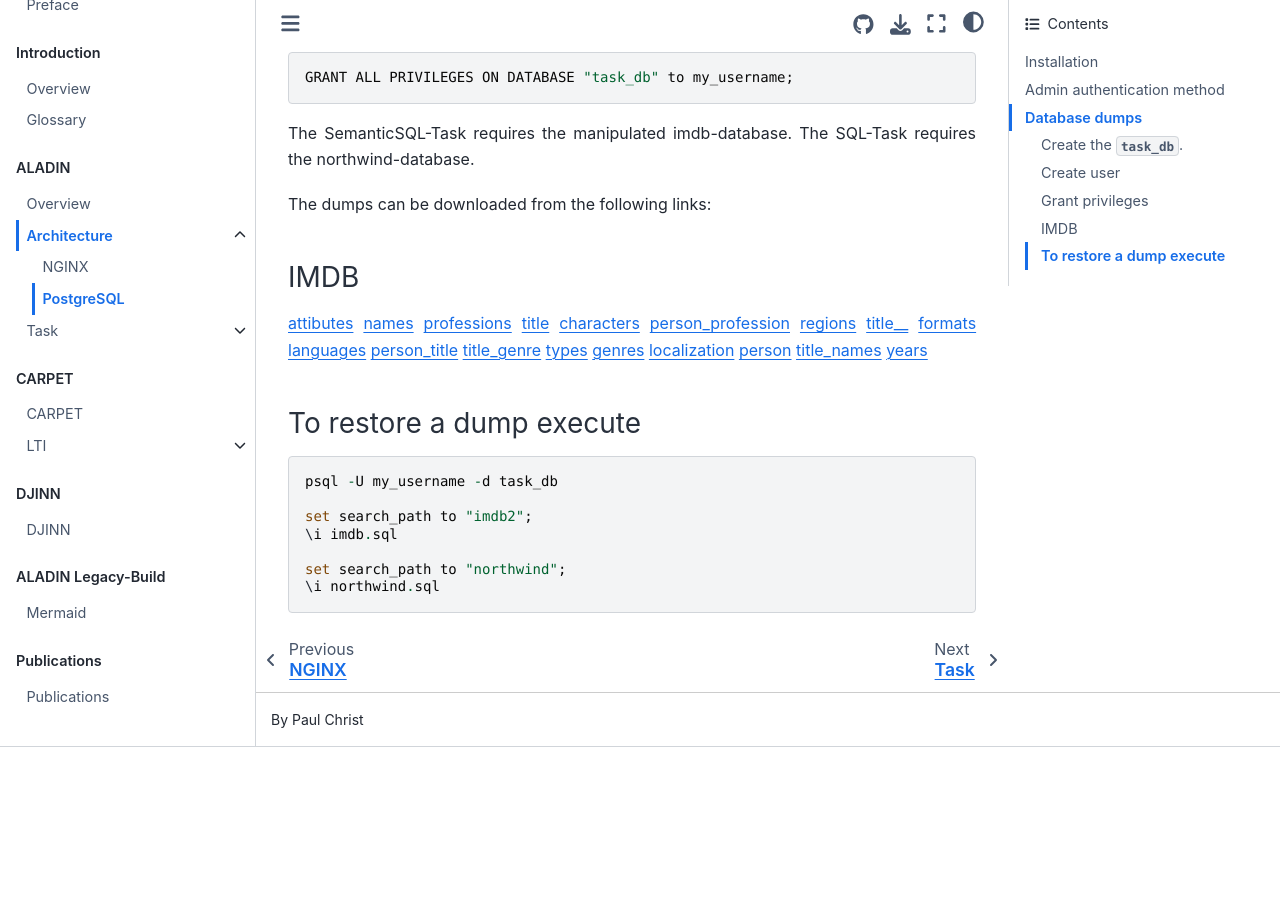
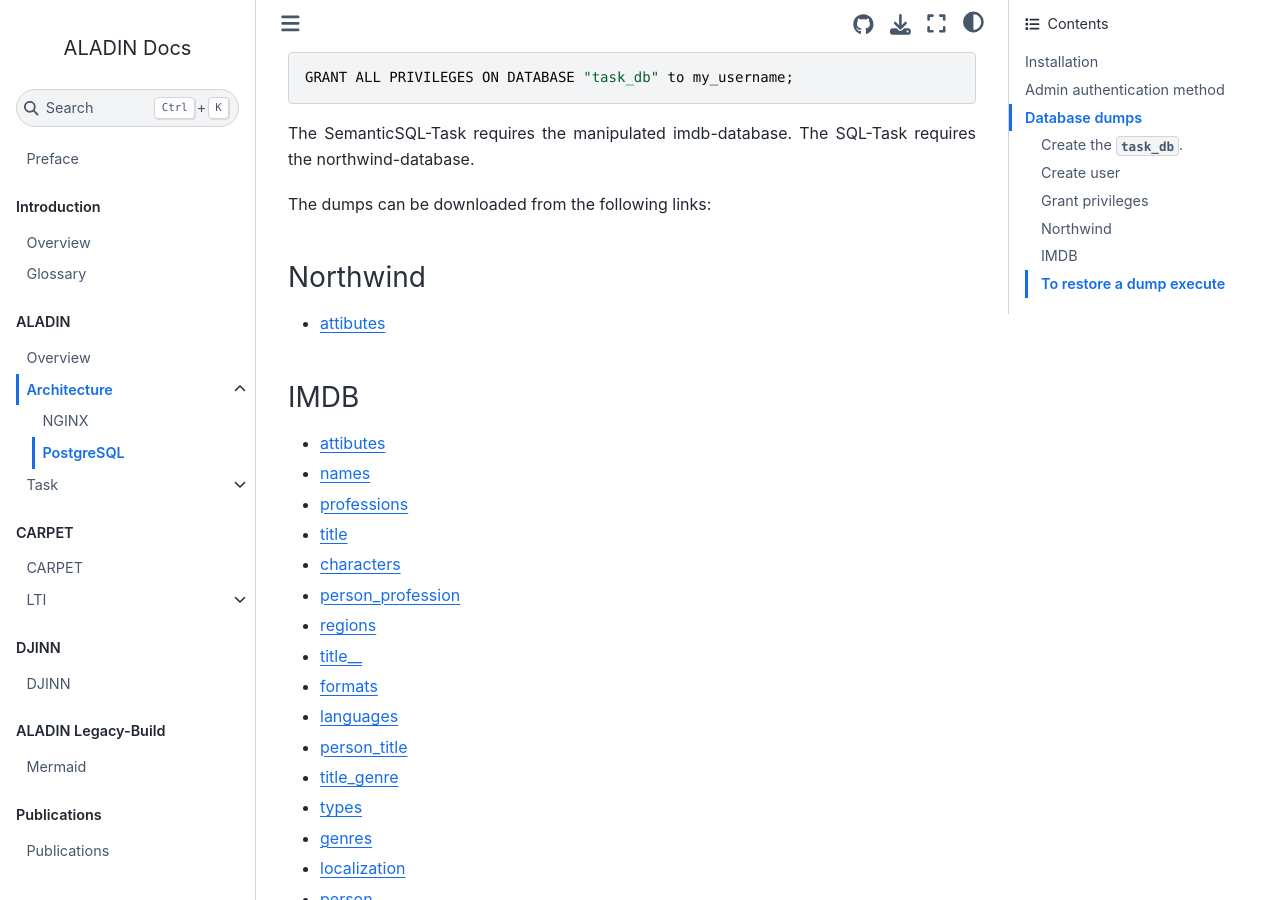
Before and after one commit to HTW-ALADIN/documentation, a Jupyter Book: the page built from chapters/ALADIN/Architecture/PostgreSQL.md, in a window 1280 px wide and 900 px high, scrolled down 1199 px. Built offline with Jupyter Book 1.0.4 settings and Sphinx 7.4.7 and the Sphinx Book theme 1.1.4, drawn with Linux system fonts in a browser that asks for light colours; pages that are not in the unit, such as notebooks, are missing from menus; before the commit the page ends 1946 px from its top, so only the background shows below that.

Commit message:
add northwind to dump liust

```diff
--- a/chapters/ALADIN/Architecture/PostgreSQL.md
+++ b/chapters/ALADIN/Architecture/PostgreSQL.md
@@ -51,26 +51,30 @@ The SQL-Task requires the northwind-database.
 
 The dumps can be downloaded from the following links:
 
+### Northwind
+
+- [attibutes](https://aladin.htw-dresden.de/file/db_files/northwind/northwind.tsv)
+
 ### IMDB
 
-[attibutes](https://aladin.htw-dresden.de/file/db_files/imdb/attributes.tsv)
-[names](https://aladin.htw-dresden.de/file/db_files/imdb/names.tsv)
-[professions](https://aladin.htw-dresden.de/file/db_files/imdb/professions.tsv)
-[title](https://aladin.htw-dresden.de/file/db_files/imdb/title.tsv)
-[characters](https://aladin.htw-dresden.de/file/db_files/imdb/characters.tsv)
-[person_profession](https://aladin.htw-dresden.de/file/db_files/imdb/person_profession.tsv)
-[regions](https://aladin.htw-dresden.de/file/db_files/imdb/regions.tsv)
-[title\_\_](https://aladin.htw-dresden.de/file/db_files/imdb/title__.tsv)
-[formats](https://aladin.htw-dresden.de/file/db_files/imdb/formats.tsv)
-[languages](https://aladin.htw-dresden.de/file/db_files/imdb/languages.tsv)
-[person_title](https://aladin.htw-dresden.de/file/db_files/imdb/person_title.tsv)
-[title_genre](https://aladin.htw-dresden.de/file/db_files/imdb/title_genre.tsv)
-[types](https://aladin.htw-dresden.de/file/db_files/imdb/types.tsv)
-[genres](https://aladin.htw-dresden.de/file/db_files/imdb/genres.tsv)
-[localization](https://aladin.htw-dresden.de/file/db_files/imdb/localization.tsv)
-[person](https://aladin.htw-dresden.de/file/db_files/imdb/person.tsv)
-[title_names](https://aladin.htw-dresden.de/file/db_files/imdb/title_names.tsv)
-[years](https://aladin.htw-dresden.de/file/db_files/imdb/years.tsv)
+- [attibutes](https://aladin.htw-dresden.de/file/db_files/imdb/attributes.tsv)
+- [names](https://aladin.htw-dresden.de/file/db_files/imdb/names.tsv)
+- [professions](https://aladin.htw-dresden.de/file/db_files/imdb/professions.tsv)
+- [title](https://aladin.htw-dresden.de/file/db_files/imdb/title.tsv)
+- [characters](https://aladin.htw-dresden.de/file/db_files/imdb/characters.tsv)
+- [person_profession](https://aladin.htw-dresden.de/file/db_files/imdb/person_profession.tsv)
+- [regions](https://aladin.htw-dresden.de/file/db_files/imdb/regions.tsv)
+- [title\_\_](https://aladin.htw-dresden.de/file/db_files/imdb/title__.tsv)
+- [formats](https://aladin.htw-dresden.de/file/db_files/imdb/formats.tsv)
+- [languages](https://aladin.htw-dresden.de/file/db_files/imdb/languages.tsv)
+- [person_title](https://aladin.htw-dresden.de/file/db_files/imdb/person_title.tsv)
+- [title_genre](https://aladin.htw-dresden.de/file/db_files/imdb/title_genre.tsv)
+- [types](https://aladin.htw-dresden.de/file/db_files/imdb/types.tsv)
+- [genres](https://aladin.htw-dresden.de/file/db_files/imdb/genres.tsv)
+- [localization](https://aladin.htw-dresden.de/file/db_files/imdb/localization.tsv)
+- [person](https://aladin.htw-dresden.de/file/db_files/imdb/person.tsv)
+- [title_names](https://aladin.htw-dresden.de/file/db_files/imdb/title_names.tsv)
+- [years](https://aladin.htw-dresden.de/file/db_files/imdb/years.tsv)
 
 ### To restore a dump execute
 
```
